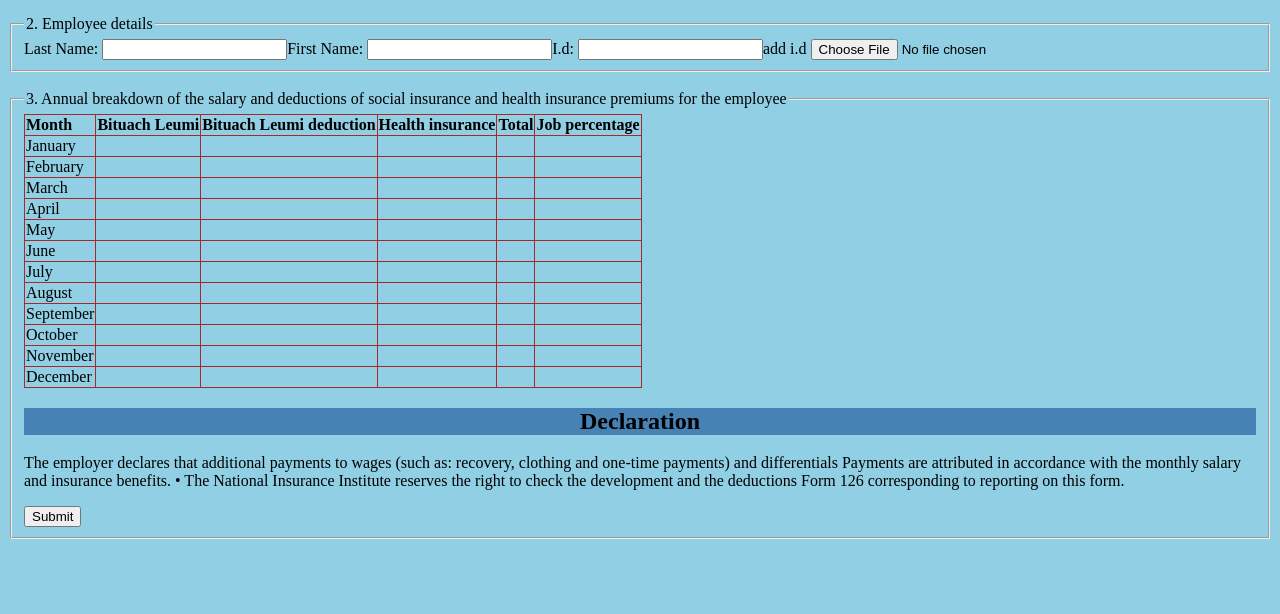
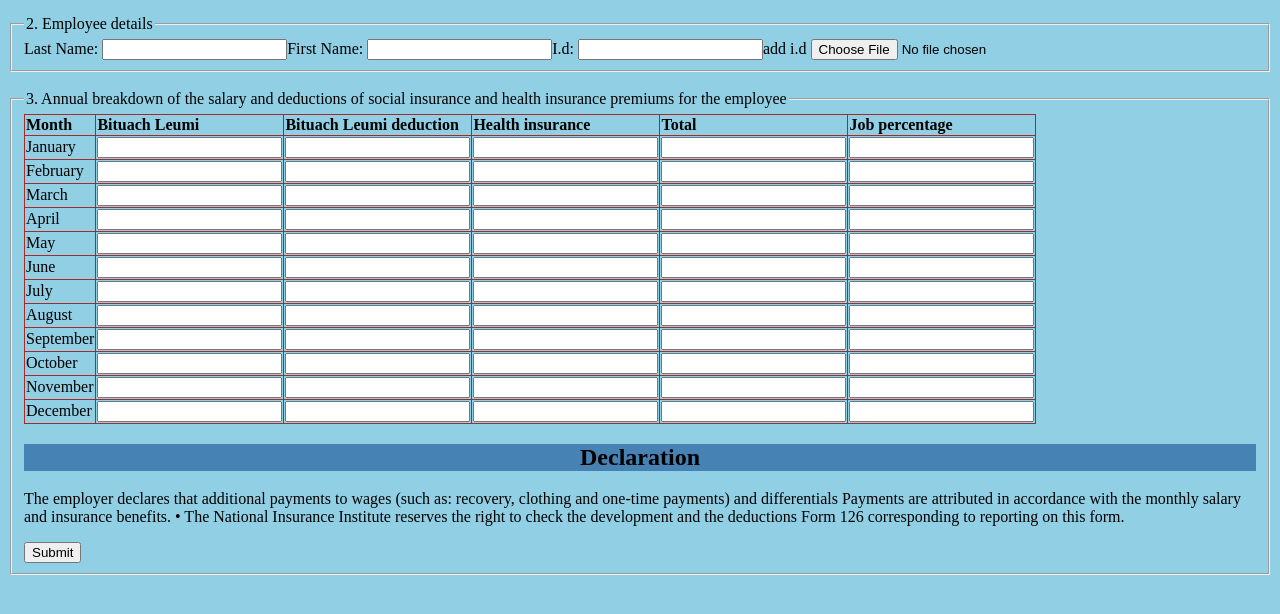
Before and after one commit to NaamaBruchim/forms, a plain HTML site: page 100.html in a window 1280 px wide. Shown: the part 176-790 px from the top of the page. Drawn offline with Linux system fonts and the light colour scheme.

Commit message:
add input type to table

```diff
--- a/100.html
+++ b/100.html
@@ -54,99 +54,99 @@
             </tr>
             <tr>
                 <td>January</td>
-                <td></td>
-                <td></td>
-                <td></td>
-                <td></td>
-                <td></td>
+                <td><input type="number"></td>
+                <td><input type="number"></td>
+                <td><input type="number"></td>
+                <td><input type="number"></td>
+                <td><input type="number"></td>
             </tr>
             <tr>
                 <td>February</td>
-                <td></td>
-                <td></td>
-                <td></td>
-                <td></td>
-                <td></td>
+                <td><input type="number"></td>
+                <td><input type="number"></td>
+                <td><input type="number"></td>
+                <td><input type="number"></td>
+                <td><input type="number"></td>
             </tr>
             <tr>
                 <td>March</td>
-                <td></td>
-                <td></td>
-                <td></td>
-                <td></td>
-                <td></td>
+                <td><input type="number"></td>
+                <td><input type="number"></td>
+                <td><input type="number"></td>
+                <td><input type="number"></td>
+                <td><input type="number"></td>
             </tr>
             <tr>
                 <td>April</td>
-                <td></td>
-                <td></td>
-                <td></td>
-                <td></td>
-                <td></td>
+                <td><input type="number"></td>
+                <td><input type="number"></td>
+                <td><input type="number"></td>
+                <td><input type="number"></td>
+                <td><input type="number"></td>
             </tr>
             <tr>
                 <td>May</td>
-                <td></td>
-                <td></td>
-                <td></td>
-                <td></td>
-                <td></td>
+                <td><input type="number"></td>
+                <td><input type="number"></td>
+                <td><input type="number"></td>
+                <td><input type="number"></td>
+                <td><input type="number"></td>
             </tr>
             <tr>
                 <td>June</td>
-                <td></td>
-                <td></td>
-                <td></td>
-                <td></td>
-                <td></td>
+                <td><input type="number"></td>
+                <td><input type="number"></td>
+                <td><input type="number"></td>
+                <td><input type="number"></td>
+                <td><input type="number"></td>
             </tr>
             <tr>
                 <td>July</td>
-                <td></td>
-                <td></td>
-                <td></td>
-                <td></td>
-                <td></td>
+                <td><input type="number"></td>
+                <td><input type="number"></td>
+                <td><input type="number"></td>
+                <td><input type="number"></td>
+                <td><input type="number"></td>
             </tr>
             <tr>
                 <td>August</td>
-                <td></td>
-                <td></td>
-                <td></td>
-                <td></td>
-                <td></td>
+                <td><input type="number"></td>
+                <td><input type="number"></td>
+                <td><input type="number"></td>
+                <td><input type="number"></td>
+                <td><input type="number"></td>
             </tr>
             <tr>
                 <td>September</td>
-                <td></td>
-                <td></td>
-                <td></td>
-                <td></td>
-                <td></td>
+                <td><input type="number"></td>
+                <td><input type="number"></td>
+                <td><input type="number"></td>
+                <td><input type="number"></td>
+                <td><input type="number"></td>
             </tr>
             <tr>
                 <td>October</td>
-                <td></td>
-                <td></td>
-                <td></td>
-                <td></td>
-                <td></td>
+                <td><input type="number"></td>
+                <td><input type="number"></td>
+                <td><input type="number"></td>
+                <td><input type="number"></td>
+                <td><input type="number"></td>
             </tr>
             <tr>
                 <td>November</td>
-                <td></td>
-                <td></td>
-                <td></td>
-                <td></td>
-                <td></td>
+                <td><input type="number"></td>
+                <td><input type="number"></td>
+                <td><input type="number"></td>
+                <td><input type="number"></td>
+                <td><input type="number"></td>
             </tr>
             <tr>
                 <td>December</td>
-                <td></td>
-                <td></td>
-                <td></td>
-                <td></td>
-                <td></td>
+                <td><input type="number"></td>
+                <td><input type="number"></td>
+                <td><input type="number"></td>
+                <td><input type="number"></td>
+                <td><input type="number"></td>
             </tr>
 
         </table>
```
